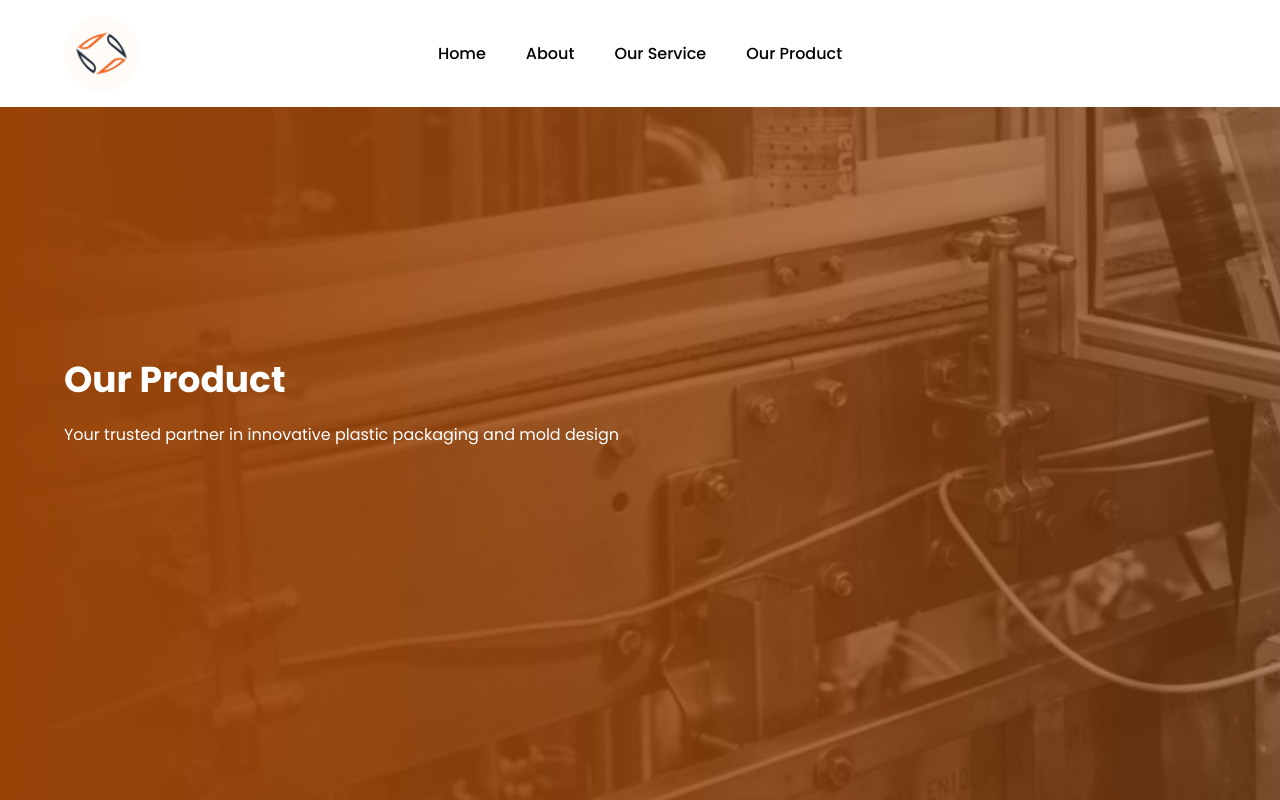
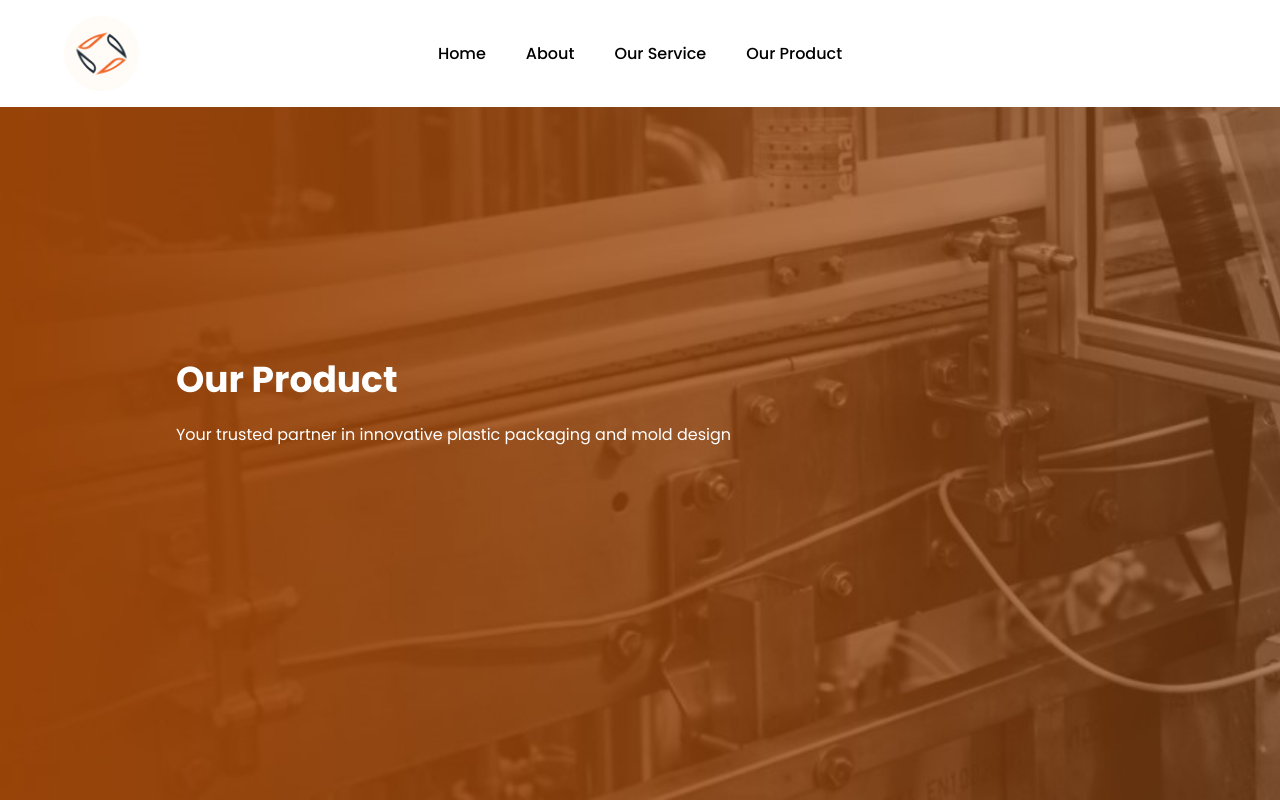
Before and after one commit to ZidanHadipratama/Web-CUS, a Next.js app: page /product in a window 1280 px wide. Shown: the top 800 px of the page. Built offline with nearby package versions, Linux system fonts and the light colour scheme.

Commit message:
feat: landing adjustment

```diff
--- a/src/components/Catalog/Landing.tsx
+++ b/src/components/Catalog/Landing.tsx
@@ -13,7 +13,7 @@ const Landing = ({ className }: { className: string }) => {
   return (
     <>
       <div
-        className={`${className} flex h-[100dvh] flex-col items-center justify-center bg-catalog-landing bg-cover bg-no-repeat text-center text-[#fff] md:items-start md:text-left`}
+        className={`${className} flex h-screen flex-col items-center justify-center bg-catalog-landing bg-cover bg-no-repeat text-center text-[#fff] md:items-start md:text-left`}
       >
         <div data-aos="fade-up" data-aos-duration={1500} className="space-y-4">
           <Typography variant="h1" weight="bold">
--- a/src/components/Product.tsx
+++ b/src/components/Product.tsx
@@ -26,7 +26,7 @@ const pxrule = "px-8 sm:px-10 lg:px-16";
 const Product = () => {
   return (
     <>
-      <Landing className={pxrule} />
+      <Landing className={`${pxrule} lg:px-44`} />
       <div className="py-0">
         {sections.map((section, index) => (
           <div className="space-y-6" key={index}>
```
